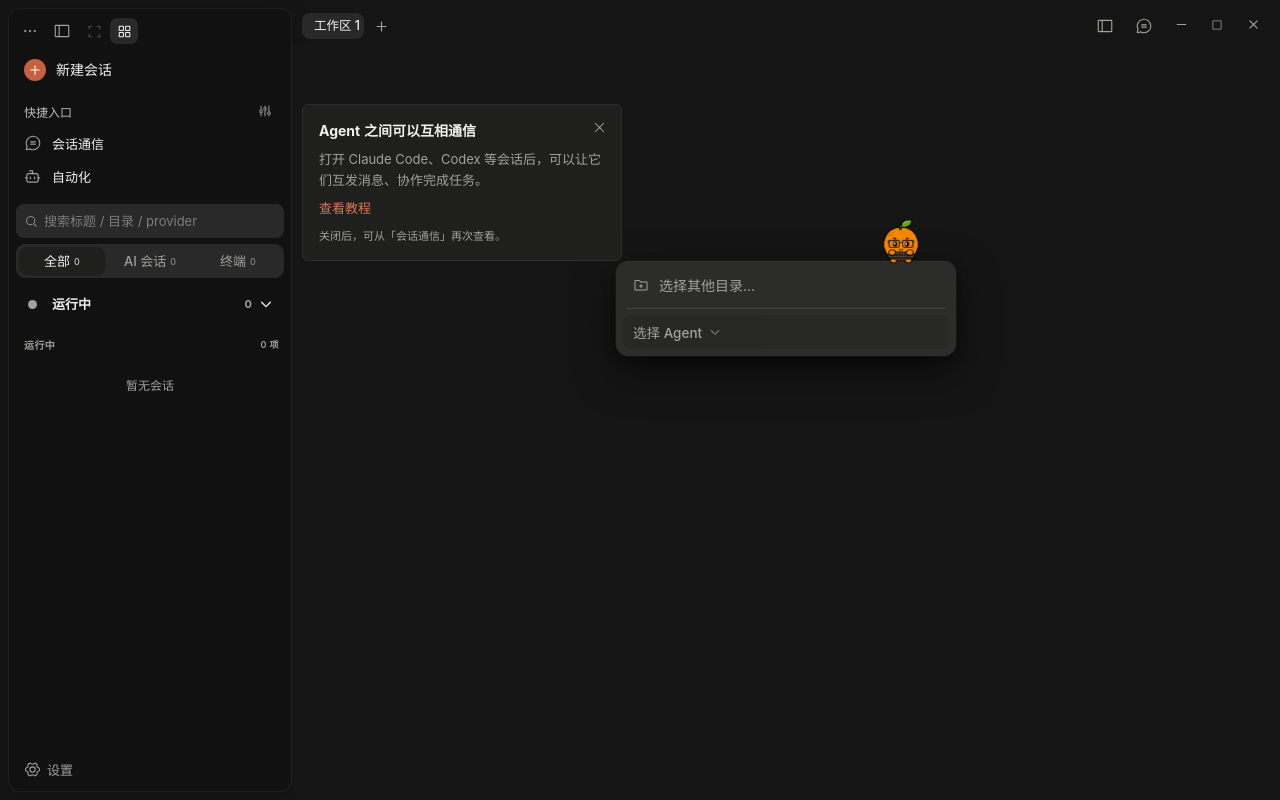
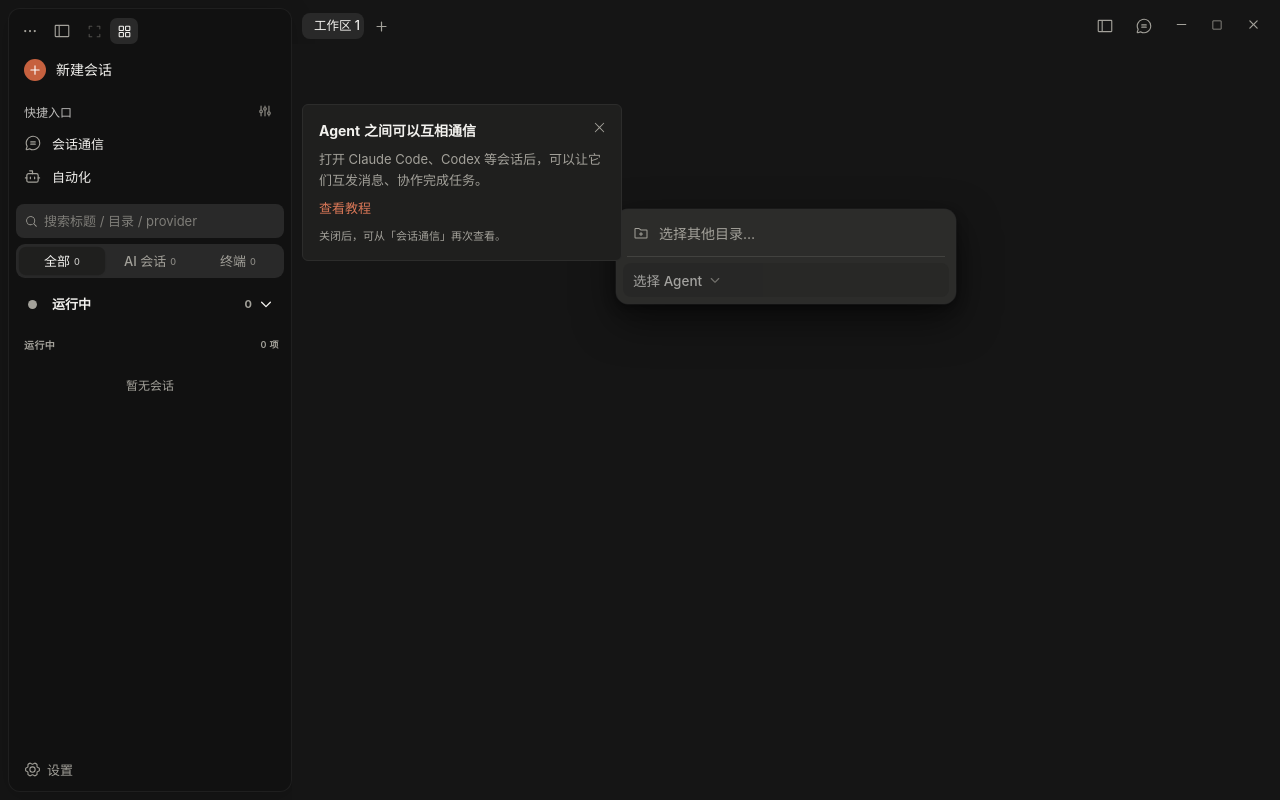
Before and after one commit to token-hunter/CrewVela, a React (Vite) app: page / in a window 1280 px wide. Built offline with nearby package versions, Linux system fonts and the light colour scheme.

Commit message:
style(workspace): 移除空工作区橙子并收回顶部留白
移除目录卡片上的装饰橙子及专属样式，收回其预留的顶部空间，保留设置中的陪伴功能。更新空工作区布局回归，已验证目录选择、Agent 搜索启动、小窗口显示及陪伴交互。

```diff
--- a/src/components/EmptyWorkspaceLauncher.tsx
+++ b/src/components/EmptyWorkspaceLauncher.tsx
@@ -14,7 +14,6 @@ import { FolderSimpleIcon } from "@phosphor-icons/react/dist/csr/FolderSimple";
 import { FolderSimplePlusIcon } from "@phosphor-icons/react/dist/csr/FolderSimplePlus";
 import { GearSixIcon } from "@phosphor-icons/react/dist/csr/GearSix";
 import { MagnifyingGlassIcon } from "@phosphor-icons/react/dist/csr/MagnifyingGlass";
-import orangeCoder from "../assets/pets/orange-coder.png";
 import { RUNTIME_LABELS, RUNTIME_LOGOS } from "../runtimeLogos";
 import { useRuntimeAvailability } from "../runtimeAvailability";
 import {
@@ -33,7 +32,7 @@ interface Props {
 }
 
 /**
- * 空工作区：参照 Claude Code 桌面版新会话页——像素吉祥物站在目录卡片上，
+ * 空工作区：参照 Claude Code 桌面版新会话页——目录卡片提供工作目录，
  * 先勾选工作目录，再从「选择 Agent」下拉里选一个，选完即在该目录开始会话。
  */
 export function EmptyWorkspaceLauncher({ projects, directory, onDirectoryChange, onLaunch }: Props) {
@@ -188,7 +187,6 @@ export function EmptyWorkspaceLauncher({ projects, directory, onDirectoryChange,
   return (
     <div className="empty-state">
       <section ref={cardRef} className="ews-card" aria-label="新建会话">
-        <img className="ews-mascot" src={orangeCoder} alt="" aria-hidden="true" />
         <div className="ews-projects" role="radiogroup" aria-label="工作目录">
           {projects.map((project) => (
             <label key={project.id} className="ews-row" title={project.path}>
--- a/src/styles/cowork.css
+++ b/src/styles/cowork.css
@@ -375,13 +375,13 @@ body {
   color: var(--danger);
 }
 
-/* ---------- 空工作区：参照 Claude Code 桌面版新会话页（像素吉祥物 + 目录卡片 + 「选择 Agent」下拉） ---------- */
+/* ---------- 空工作区：参照 Claude Code 桌面版新会话页（目录卡片 + 「选择 Agent」下拉） ---------- */
 .empty-state {
   --ews-line: color-mix(in srgb, var(--text) 11%, transparent);
   justify-content: flex-start;
   overflow-y: auto;
-  /* 卡片在中线偏上，下拉往下展开时留得出空间；最小值给吉祥物留出头顶位置 */
-  padding: clamp(64px, 26vh, 240px) 24px 24px;
+  /* 保留卡片偏上的布局，收回原吉祥物占用的 52px 顶部空间。 */
+  padding: clamp(24px, calc(26vh - 52px), 188px) 24px 24px;
   background: transparent;
   text-align: start;
 }
@@ -395,17 +395,6 @@ body {
   border-radius: 12px;
   background: var(--bg-popover);
   box-shadow: var(--shadow-md);
-}
-
-/* 像素吉祥物「站」在卡片右上角的边上 */
-.ews-mascot {
-  position: absolute;
-  top: -52px;
-  right: 22px;
-  width: 64px;
-  height: 64px;
-  pointer-events: none;
-  user-select: none;
 }
 
 /* 项目多时在卡片内滚动，约 6 行 */
```
Also changed, not shown: tests/emptyWorkspaceState.ui.mjs (+7 -7 lines).
